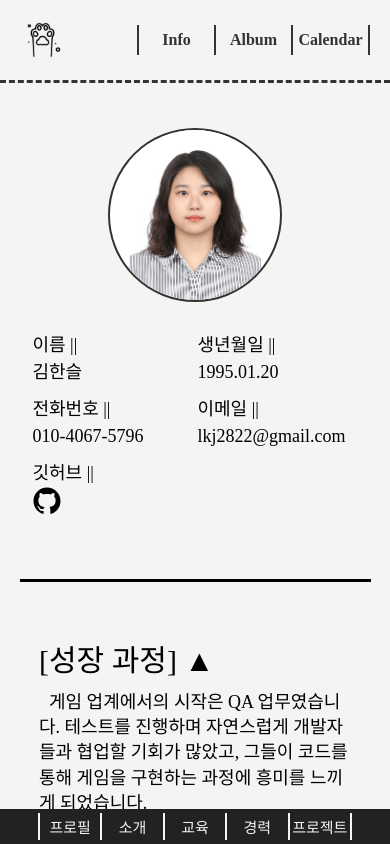
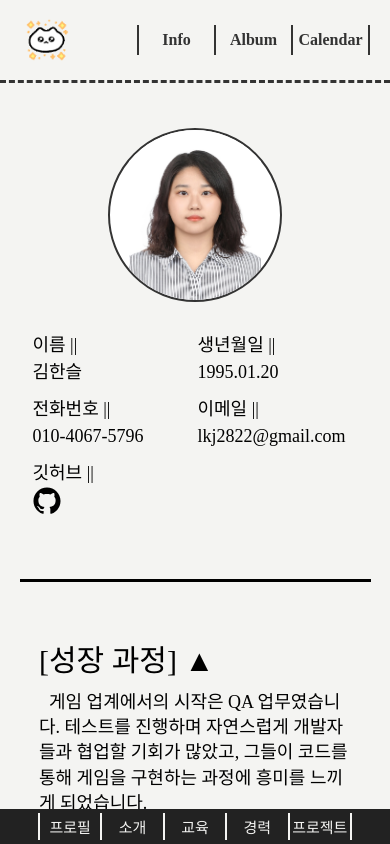
Before and after one commit to k-hanseul/khs_pj_1, a React (Create React App) app: page / in a window 390 px wide. Built offline with nearby package versions, Linux system fonts and the light colour scheme; a web font is replaced by a local one.

Commit message:
20250402-khs-1

```diff
--- a/public/index.html
+++ b/public/index.html
@@ -23,7 +23,7 @@
       work correctly both with client-side routing and a non-root public URL.
       Learn how to configure a non-root public URL by running `npm run build`.
     -->
-  <title>KHS_PJ_1</title>
+  <title>KHS PROJECT</title>
 </head>
 
 <body>
--- a/src/components/header/Header.jsx
+++ b/src/components/header/Header.jsx
@@ -5,7 +5,7 @@ import style from './HeaderStyle.module.css'
 function Header() {
   return (
     <div className={style.menu_bar}>
-      <img className={style.menu_title} src={process.env.PUBLIC_URL + '/img/logo_cat.png'} alt="logo" />
+      <img className={style.menu_title} src={process.env.PUBLIC_URL + '/img/cat-6939_128.gif'} alt="logo" />
       {/* <a>test</a> */}
       {/* <img className={style.menu_title} src={'img/logo_cat.png'} alt="logo" /> */}
       {/* <NavLink to="/" className={style.menu_item}>Info</NavLink> */}
--- a/src/components/header/HeaderStyle.module.css
+++ b/src/components/header/HeaderStyle.module.css
@@ -52,7 +52,7 @@ li {
     }
 
     .menu_title {
-        height: 80%;
+        height: 90%;
     }
 
     .menu_item {
--- a/src/index.js
+++ b/src/index.js
@@ -4,10 +4,16 @@ import './index.css';
 import App from './App';
 import reportWebVitals from './reportWebVitals';
 
+if (process.env.NODE_ENV === 'production') {
+  console.log = () => { }
+  console.error = () => { }
+  console.debug = () => { }
+}
+
 const root = ReactDOM.createRoot(document.getElementById('root'));
 root.render(
   // <React.StrictMode>
-    <App />
+  <App />
   // </React.StrictMode>
 );
 
```
Also changed, not shown: public/img/cat-6939_128.gif (added).
